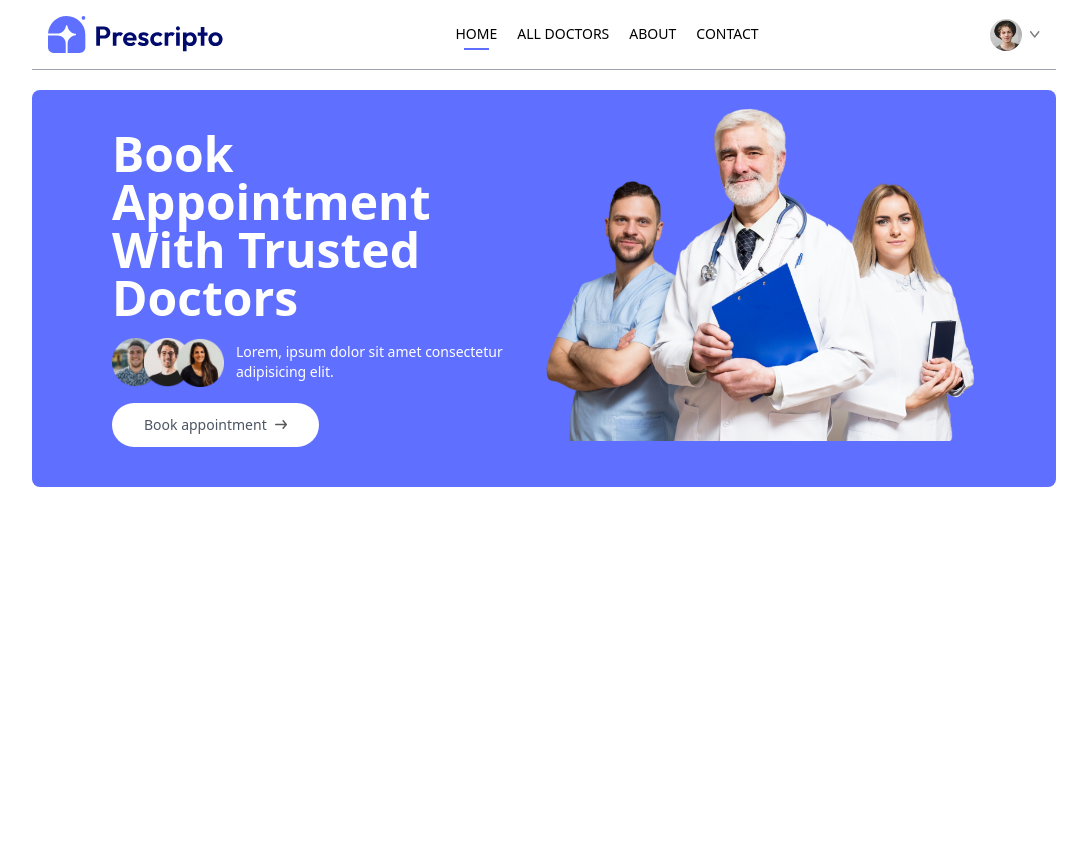
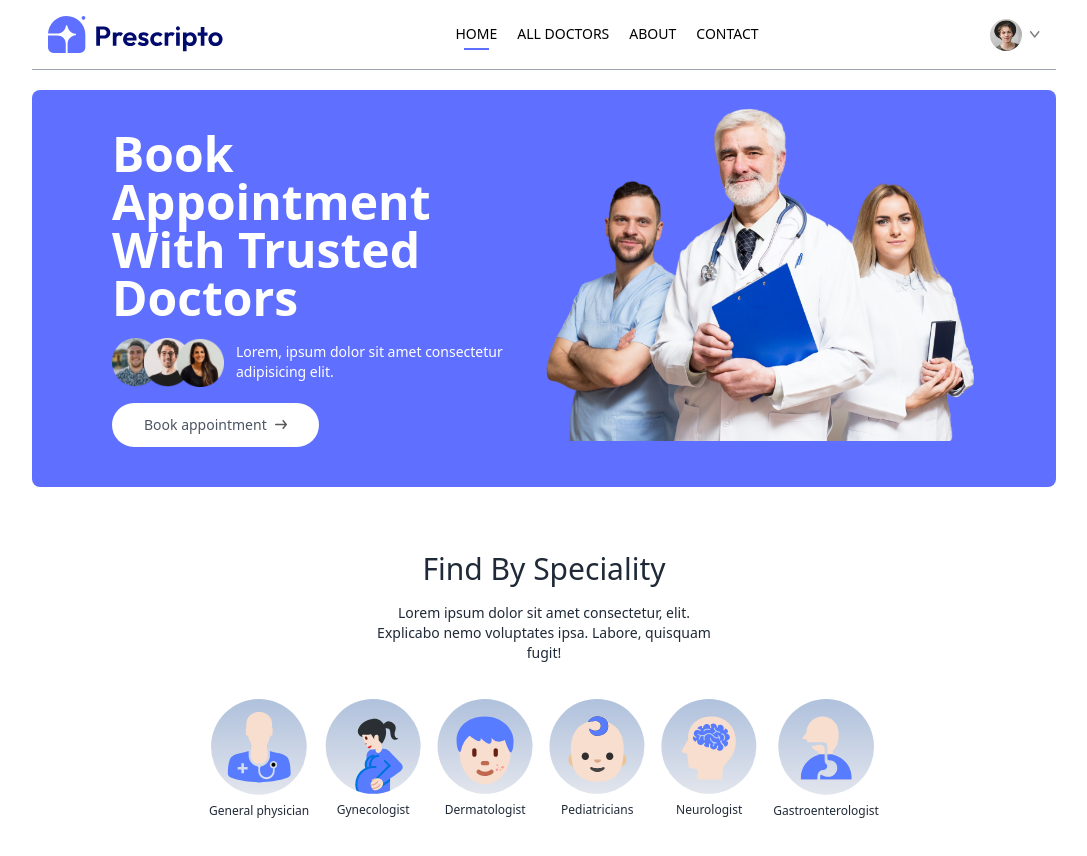
Before and after one commit to itz-prashant/prescripto, a React (Vite) app in the folder frontend/: page / in a window 1280 px wide. Shown: the top 856 px of the page, without its empty margins (96-1183 px from the left). Before the commit the page ends 800 px from the top, so only its background shows below. Built offline with nearby package versions, Linux system fonts and the light colour scheme.

Commit message:
Add speciality section

```diff
--- /dev/null
+++ b/frontend/src/components/SpecialityMenu.jsx
@@ -0,0 +1,24 @@
+import React from 'react'
+import {specialityData} from '../assets/assets'
+import { Link } from 'react-router-dom'
+
+const SpecialityMenu = () => {
+  return (
+    <div id='speciality' className='flex flex-col items-center gap-4 py-16 text-gray-800'>
+        <h1 className='text-3xl font-medium'>Find By Speciality</h1>
+        <p className='sm:w-1/3 text-center text-sm'>Lorem ipsum dolor sit amet consectetur,  elit. Explicabo nemo voluptates ipsa. Labore, quisquam fugit!</p>
+        <div className='flex sm:justify-center gap-4 pt-5 w-full overflow-scroll'>
+            {
+                specialityData.map((item, index)=>(
+                    <Link onClick={()=> scrollTo(0,0)} className='flex flex-col items-center text-xs cursor-pointer flex-shrink-0 hover:translate-y-[10px] transition-all duration-500' key={index} to={`/doctors/${item.speciality}`}>
+                        <img src={item.image} alt="" className='w-16 sm:w-24 mb-2'/>
+                        <p>{item.speciality}</p>
+                    </Link>
+                ))
+            }
+        </div>
+    </div>
+  )
+}
+
+export default SpecialityMenu
--- a/frontend/src/index.css
+++ b/frontend/src/index.css
@@ -5,3 +5,7 @@
 .active hr{
     @apply block
 }
+
+::-webkit-scrollbar{
+    @apply hidden
+}
--- a/frontend/src/pages/Home.jsx
+++ b/frontend/src/pages/Home.jsx
@@ -1,10 +1,12 @@
 import React from 'react'
 import Header from '../components/Header'
+import SpecialityMenu from '../components/SpecialityMenu'
 
 const Home = () => {
   return (
     <div>
       <Header />
+      <SpecialityMenu />
     </div>
   )
 }
```
